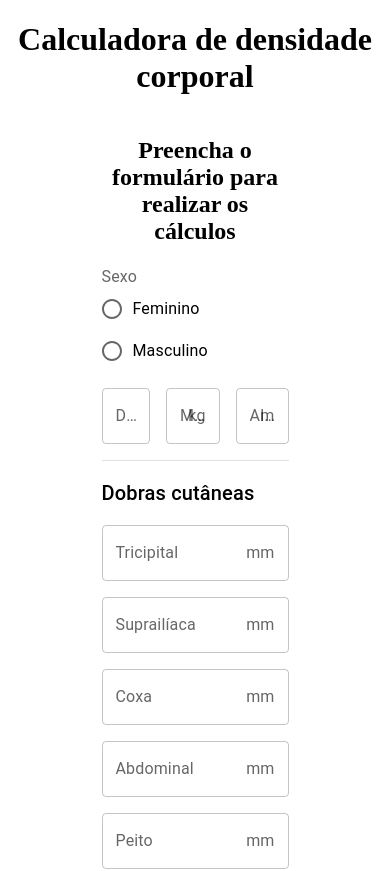
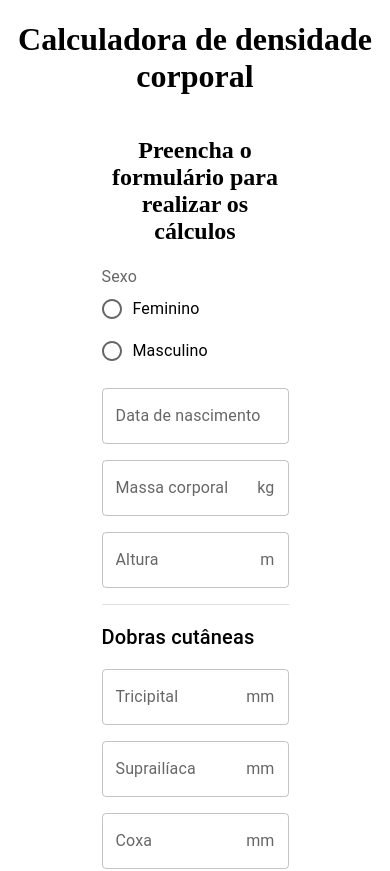
Before and after one commit to brandaogabriel7/calculadora-densidade-corporal, a React (Create React App) app: page / in a window 390 px wide. Shown: the top 871 px of the page. Built offline with nearby package versions, Linux system fonts and the light colour scheme.

Commit message:
style: make layout more vertical in smaller screens

```diff
--- a/src/components/CalculationForm/CalculationForm.js
+++ b/src/components/CalculationForm/CalculationForm.js
@@ -11,10 +11,12 @@ import {
   RadioGroup,
   Stack,
   Typography,
+  useMediaQuery,
 } from "@mui/material";
 import { DatePicker } from "@mui/x-date-pickers";
 import NumberInput from "../NumberInput/NumberInput";
 import styles from "./CalculationForm.module.css";
+import { useTheme } from "@emotion/react";
 
 const initialValues = {
   sex: null,
@@ -33,6 +35,9 @@ const initialValues = {
 };
 
 const CalculationForm = ({ handleFormData }) => {
+  const theme = useTheme();
+  const isSmallScreen = useMediaQuery(theme.breakpoints.down("sm"));
+
   const formik = useFormik({
     validationSchema: schema,
     onSubmit: handleFormData,
@@ -66,7 +71,7 @@ const CalculationForm = ({ handleFormData }) => {
             <FormHelperText error>{formik.errors.sex}</FormHelperText>
           ) : null}
         </FormControl>
-        <Stack spacing={2} direction="row">
+        <Stack spacing={2} direction={isSmallScreen ? "column" : "row"}>
           <FormControl>
             <DatePicker
               label="Data de nascimento"
--- a/src/index.js
+++ b/src/index.js
@@ -7,15 +7,20 @@ import { AdapterDayjs } from "@mui/x-date-pickers/AdapterDayjs";
 import { ptBR } from "@mui/x-date-pickers/locales";
 import dayjs from "dayjs";
 import "dayjs/locale/pt-br";
+import { ThemeProvider, createTheme } from "@mui/material";
 
 dayjs.locale("pt-br");
+
+const theme = createTheme({});
 
 const root = ReactDOM.createRoot(document.getElementById("root"));
 root.render(
   <React.StrictMode>
-    <LocalizationProvider locale={ptBR} dateAdapter={AdapterDayjs}>
-      <App />
-    </LocalizationProvider>
+    <ThemeProvider theme={theme}>
+      <LocalizationProvider locale={ptBR} dateAdapter={AdapterDayjs}>
+        <App />
+      </LocalizationProvider>
+    </ThemeProvider>
   </React.StrictMode>
 );
 
```
